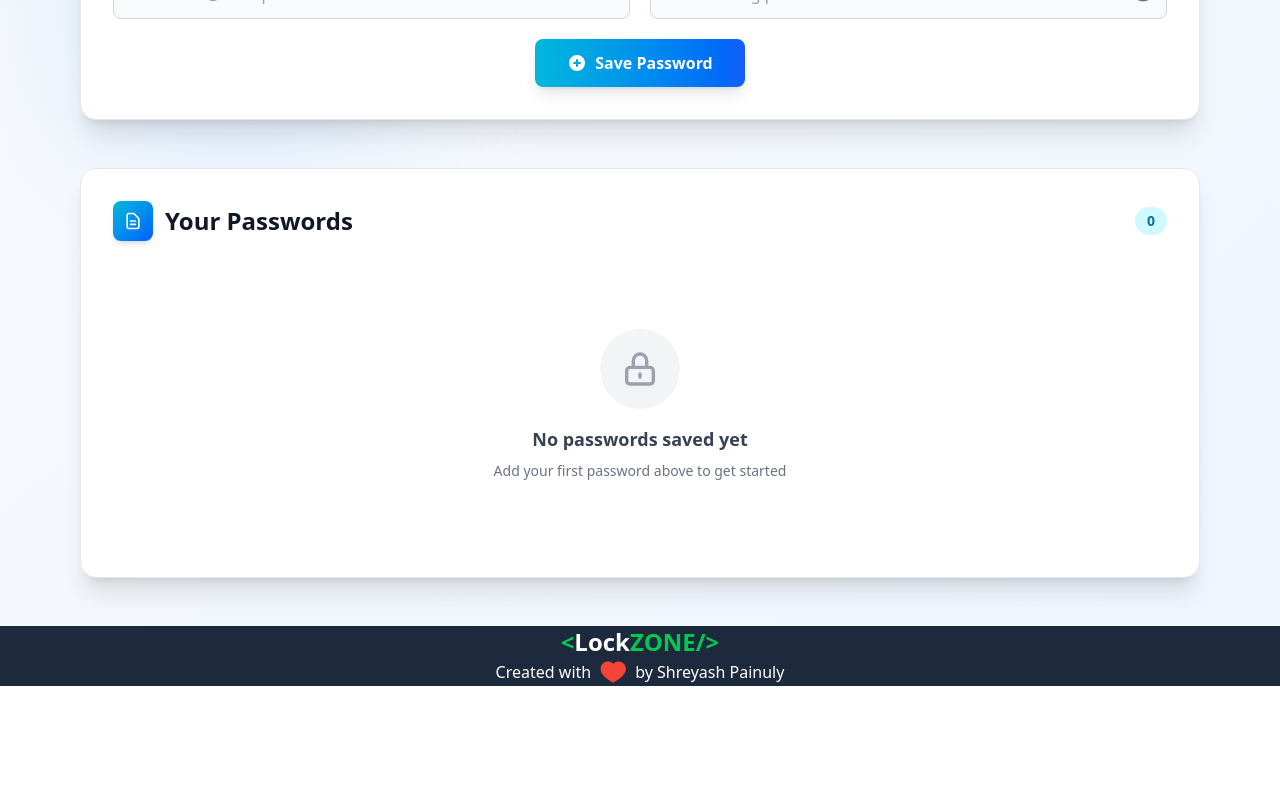
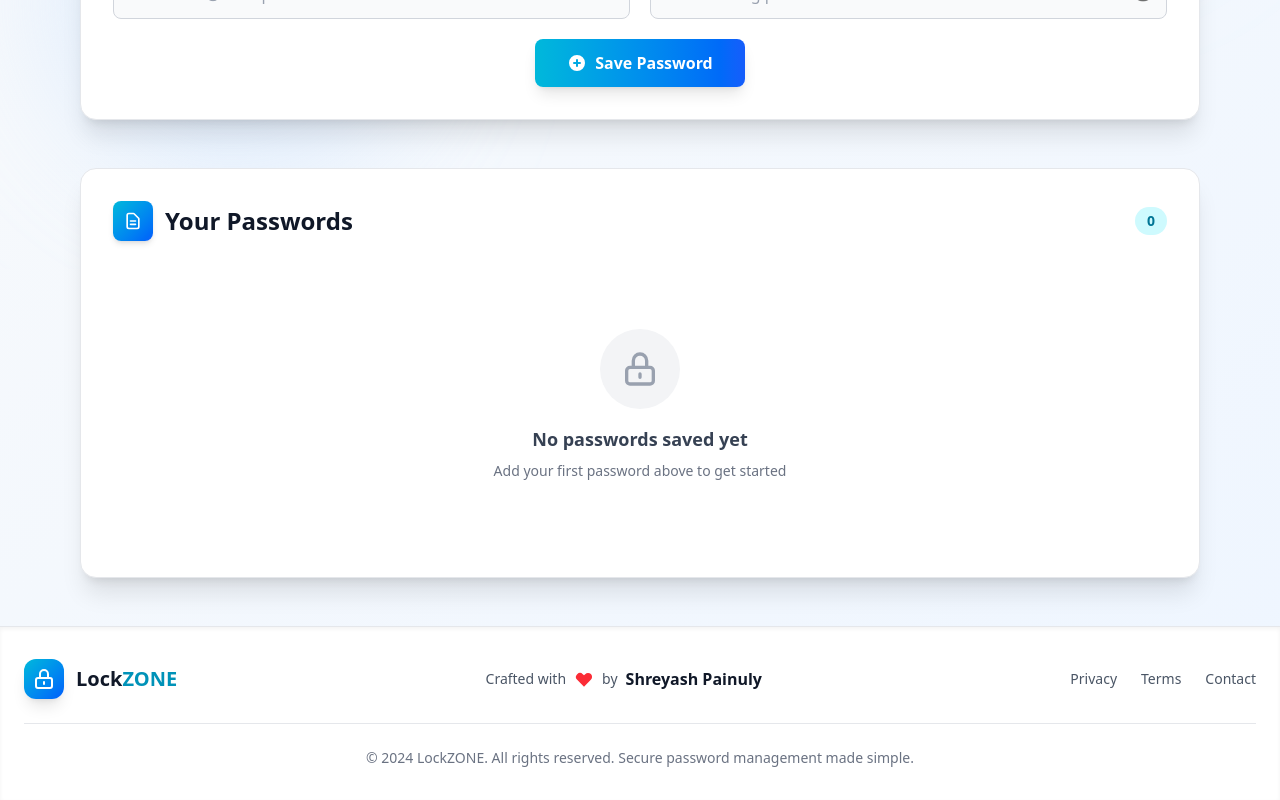
Before and after one commit to ShreyashPainuly/LockZone-PasswordManager, a React (Vite) app in the folder LockZone-MongoDB-Version/: page / in a window 1280 px wide. Shown: the part 531-1331 px from the top of the page. Before the commit the page ends 1217 px from the top, so only its background shows below. Built offline with nearby package versions, Linux system fonts and the light colour scheme.

Commit message:
Update Footer.jsx

```diff
--- a/LockZone-MongoDB-Version/src/components/Footer.jsx
+++ b/LockZone-MongoDB-Version/src/components/Footer.jsx
@@ -2,13 +2,45 @@ import React from 'react';
 
 const Footer = () => {
     return (
-        <div className='bg-slate-800 text-white flex flex-col justify-center items-center w-full'>
-            <div className="logo font-bold text-white text-2xl">
-                <span className='text-green-500'> &lt;</span>
-                <span>Lock</span><span className='text-green-500'>ZONE/&gt;</span>
+        <footer className='bg-white border-t border-gray-200 shadow-inner'>
+            <div className='max-w-7xl mx-auto px-6 py-8'>
+                <div className='flex flex-col md:flex-row justify-between items-center gap-4'>
+                    {/* Logo and Brand */}
+                    <div className="flex items-center gap-3">
+                        <div className="w-10 h-10 bg-gradient-to-br from-cyan-500 to-blue-600 rounded-xl flex items-center justify-center shadow-lg">
+                            <svg xmlns="http://www.w3.org/2000/svg" className="h-6 w-6 text-white" fill="none" viewBox="0 0 24 24" stroke="currentColor">
+                                <path strokeLinecap="round" strokeLinejoin="round" strokeWidth={2} d="M12 15v2m-6 4h12a2 2 0 002-2v-6a2 2 0 00-2-2H6a2 2 0 00-2 2v6a2 2 0 002 2zm10-10V7a4 4 0 00-8 0v4h8z" />
+                            </svg>
+                        </div>
+                        <span className="font-bold text-xl text-gray-900">
+                            Lock<span className='text-cyan-600'>ZONE</span>
+                        </span>
+                    </div>
+
+                    {/* Creator Info */}
+                    <div className='flex items-center gap-2 text-gray-600'>
+                        <span className='text-sm font-medium'>Crafted with</span>
+                        <svg className='w-5 h-5 text-red-500' fill="currentColor" viewBox="0 0 20 20">
+                            <path fillRule="evenodd" d="M3.172 5.172a4 4 0 015.656 0L10 6.343l1.172-1.171a4 4 0 115.656 5.656L10 17.657l-6.828-6.829a4 4 0 010-5.656z" clipRule="evenodd" />
+                        </svg>
+                        <span className='text-sm font-medium'>by</span>
+                        <span className='font-bold text-gray-900'>Shreyash Painuly</span>
+                    </div>
+
+                    {/* Links */}
+                    <div className='flex items-center gap-6 text-sm text-gray-600 font-medium'>
+                        <a href="#" className='hover:text-cyan-600 transition-colors'>Privacy</a>
+                        <a href="#" className='hover:text-cyan-600 transition-colors'>Terms</a>
+                        <a href="#" className='hover:text-cyan-600 transition-colors'>Contact</a>
+                    </div>
+                </div>
+
+                {/* Copyright */}
+                <div className='mt-6 pt-6 border-t border-gray-200 text-center text-gray-500 text-sm'>
+                    <p>© 2024 LockZONE. All rights reserved. Secure password management made simple.</p>
+                </div>
             </div>
-            <div className='flex justify-center items-center'> Created with <img className='w-7 mx-2' src="icons/heart.png" alt="" /> by Shreyash Painuly</div>
-        </div>
+        </footer>
     )
 }
 
```
